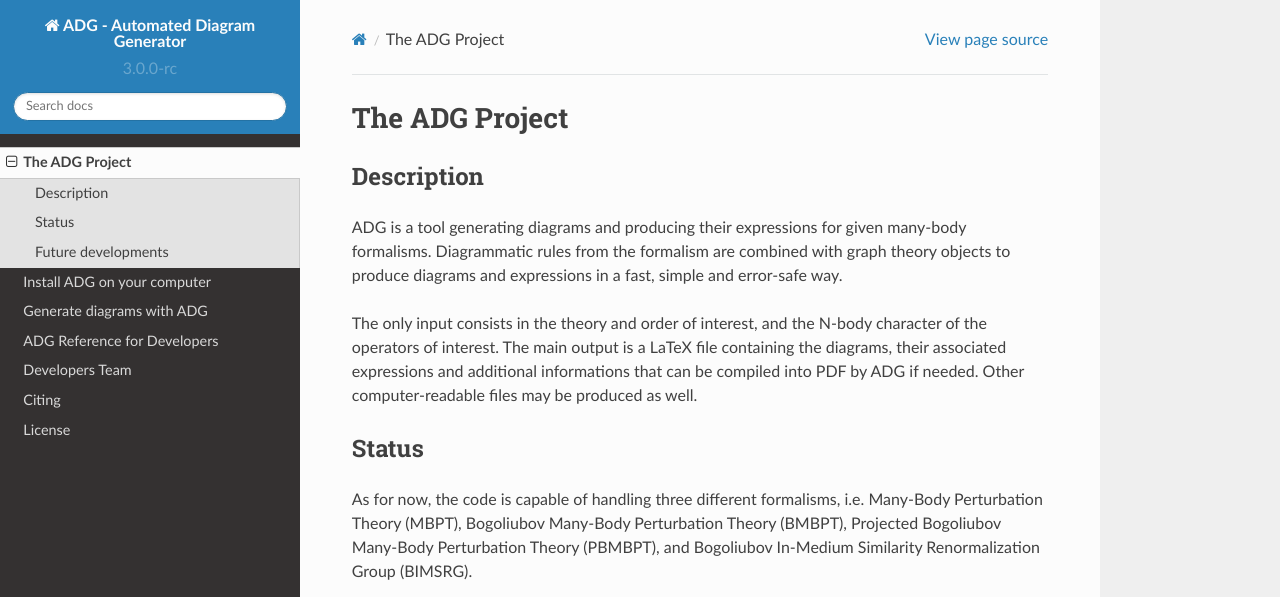
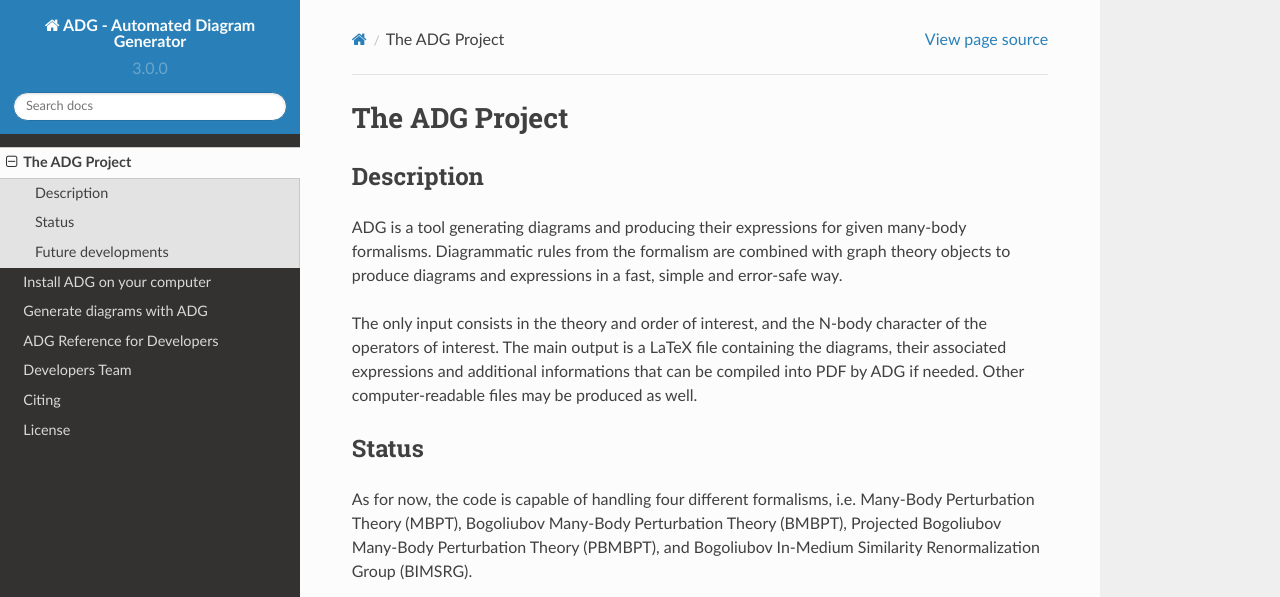
Before and after one commit to adgproject/adg, a Sphinx documentation site: the page built from doc/project.rst, in a window 1280 px wide and 1093 px high. Shown: the top 597 px of the window. Built offline with Sphinx 7.4.7 and the Read the Docs theme 2.0.0, drawn with Linux system fonts in a browser that asks for light colours.

Commit message:
Prepare v3.0.0

```diff
--- a/adg/__init__.py
+++ b/adg/__init__.py
@@ -1,6 +1,6 @@
 """Information on the ADG module."""
 
 __license__ = 'GPLv3'
-__version__ = '3.0.0-rc'
+__version__ = '3.0.0'
 __author__ = 'ADG Dev Team'
 __email__ = 'pierre.arthuis@protonmail.com'
--- a/doc/project.rst
+++ b/doc/project.rst
@@ -17,7 +17,7 @@ computer-readable files may be produced as well.
 
 Status
 ------
-As for now, the code is capable of handling three different formalisms, i.e.
+As for now, the code is capable of handling four different formalisms, i.e.
 Many-Body Perturbation Theory (MBPT), Bogoliubov Many-Body Perturbation
 Theory (BMBPT), Projected Bogoliubov Many-Body Perturbation Theory (PBMBPT),
 and Bogoliubov In-Medium Similarity Renormalization Group (BIMSRG).
```
Also changed, not shown: README.md (+7 -2 lines), 1 other file.
